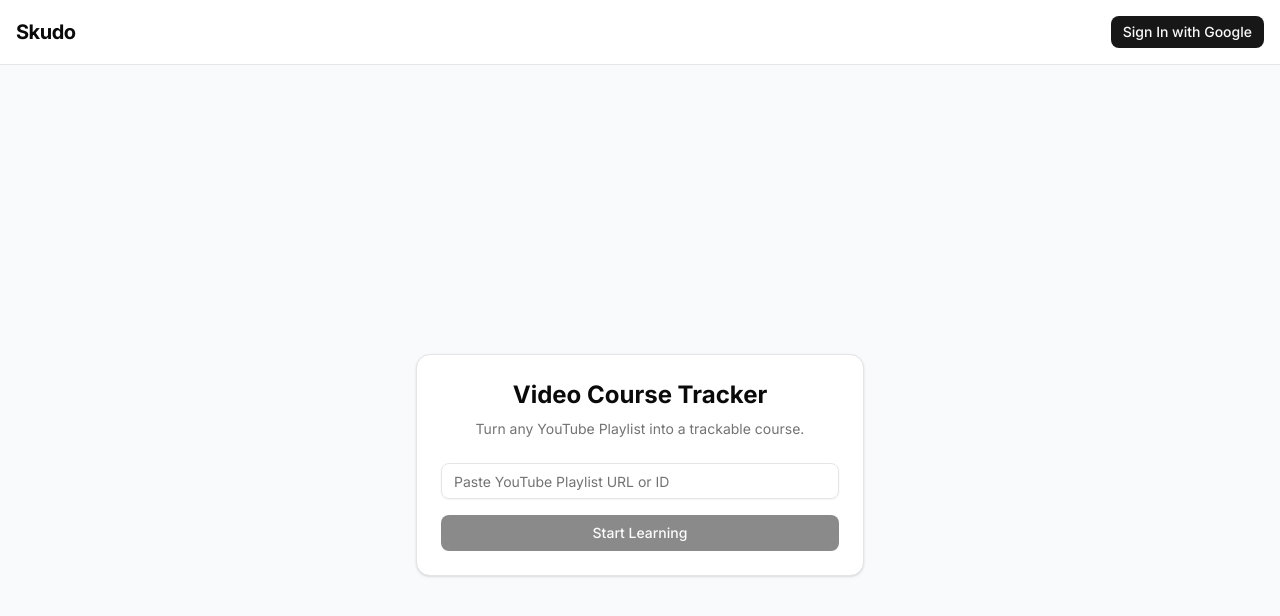
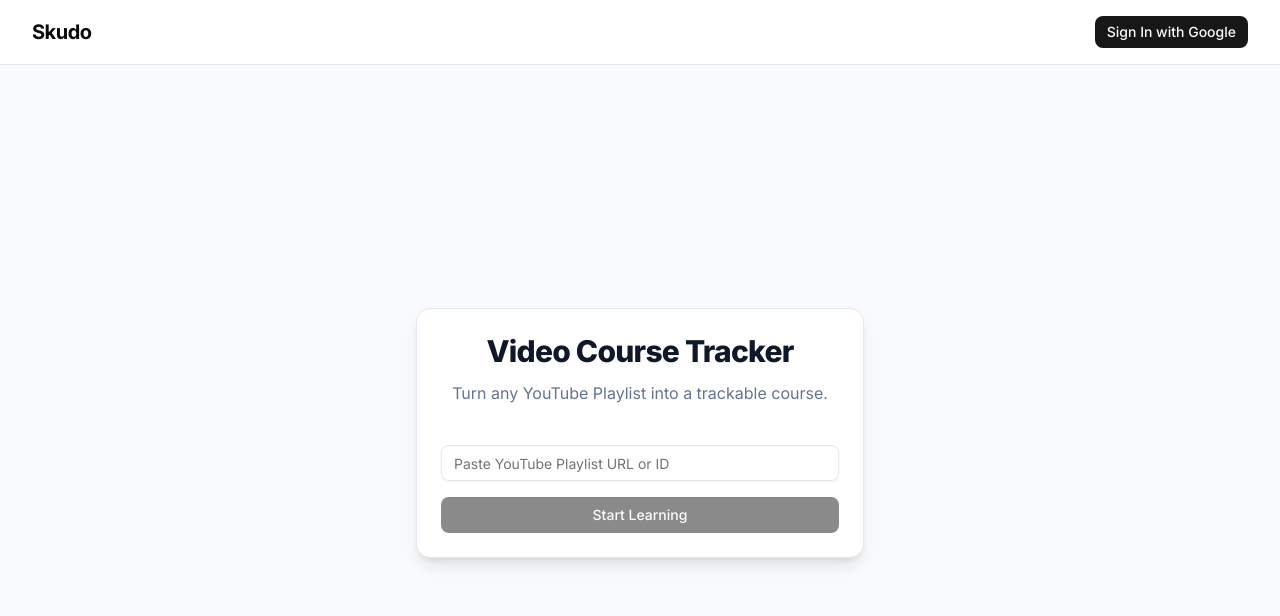
Before and after one commit to rough-sketches/skudo, a Next.js app: page / in a window 1280 px wide. Shown: the top 616 px of the page. Built offline with nearby package versions, Linux system fonts and the light colour scheme; no server answers.

Commit message:
style: improve mobile responsiveness and UI polish

```diff
--- a/src/app/course/[id]/page.tsx
+++ b/src/app/course/[id]/page.tsx
@@ -100,10 +100,10 @@
 
     return (
         <div className="container mx-auto max-w-7xl p-4 lg:p-8">
-            <div className="grid grid-cols-1 lg:grid-cols-3 gap-8">
+            <div className="grid grid-cols-1 lg:grid-cols-3 gap-6 lg:gap-8">
                 {/* Left Column: Video Player & Header */}
-                <div className="lg:col-span-2 space-y-6">
-                    <div className="aspect-video w-full rounded-xl overflow-hidden bg-slate-100 shadow-xl border border-slate-200">
+                <div className="lg:col-span-2 space-y-4 lg:space-y-6">
+                    <div className="aspect-video w-full rounded-xl overflow-hidden bg-slate-100 shadow-xl border border-slate-200 sticky top-4 z-10 lg:relative lg:top-0">
                         {activeVideoId ? (
                             <iframe
                                 src={`https://www.youtube.com/embed/${activeVideoId}?autoplay=1&rel=0`}
@@ -118,56 +118,59 @@
                         )}
                     </div>
 
-                    <Card border-none shadow-none bg-transparent>
+                    <Card className="border-none shadow-none bg-transparent">
                         <CardHeader className="px-0 pt-0">
-                            <CardTitle className="text-2xl font-bold">{course.title}</CardTitle>
-                            <div className="flex items-center gap-4 mt-2">
+                            <CardTitle className="text-xl lg:text-3xl font-bold tracking-tight text-slate-900">
+                                {course.title}
+                            </CardTitle>
+                            <div className="flex items-center gap-4 mt-3">
                                 <div className="flex-1 max-w-md h-2 bg-slate-100 rounded-full overflow-hidden">
                                     <div className="h-full bg-green-500 transition-all duration-500" style={{ width: `${progress}%` }} />
                                 </div>
-                                <span className="text-sm font-semibold text-slate-600">{progress}% Complete</span>
+                                <span className="text-sm font-bold text-slate-700">{progress}%</span>
                             </div>
-                            <p className="text-slate-500 mt-4 leading-relaxed">{course.description}</p>
+                            <p className="text-slate-500 mt-4 leading-relaxed text-sm lg:text-base">
+                                {course.description}
+                            </p>
                         </CardHeader>
                     </Card>
                 </div>
 
                 {/* Right Column: Video Playlist */}
                 <div className="space-y-4">
-                    <h3 className="font-bold text-lg text-slate-800 px-1">Checklist</h3>
-                    <ScrollArea className="h-[calc(100vh-250px)] w-full rounded-xl border border-slate-200 bg-white shadow-sm p-2">
-                        <div className="space-y-2">
+                    <h3 className="font-bold text-lg text-slate-900 px-1 hidden lg:block">Course Content</h3>
+                    <ScrollArea className="h-auto lg:h-[calc(100vh-250px)] max-h-[500px] lg:max-h-none w-full rounded-xl border border-slate-200 bg-white shadow-md lg:shadow-sm p-2">
+                        <div className="space-y-1.5 lg:space-y-2">
                             {course.videos.map((video: Video, index: number) => (
                                 <div
                                     key={video.id}
                                     onClick={() => setActiveVideoId(video.id)}
-                                    className={`group flex items-center gap-3 p-3 rounded-lg transition-all cursor-pointer ${activeVideoId === video.id
+                                    className={`group flex items-start lg:items-center gap-3 p-3 rounded-lg transition-all cursor-pointer ${activeVideoId === video.id
                                         ? "bg-slate-50 border-slate-200 border shadow-sm ring-1 ring-slate-200"
                                         : "hover:bg-slate-50 border border-transparent"
                                         }`}
                                 >
-                                    <div className="flex-shrink-0" onClick={(e) => e.stopPropagation()}>
+                                    <div className="flex-shrink-0 mt-0.5 lg:mt-0" onClick={(e) => e.stopPropagation()}>
                                         <Checkbox
                                             id={video.id}
                                             checked={completedVideos.has(video.id)}
                                             onCheckedChange={(checked) => {
-                                                // Create a fake event for toggleVideoCompletion
                                                 toggleVideoCompletion({ stopPropagation: () => { } } as any, video.id);
                                             }}
                                             className="h-5 w-5 data-[state=checked]:bg-green-500 data-[state=checked]:border-green-500"
                                         />
                                     </div>
                                     <div className="flex-1 min-w-0">
-                                        <p className={`text-sm font-medium leading-tight truncate ${completedVideos.has(video.id) ? "text-slate-400 line-through" : "text-slate-800"
+                                        <p className={`text-sm lg:text-base font-medium leading-tight ${completedVideos.has(video.id) ? "text-slate-400 line-through" : "text-slate-800"
                                             }`}>
                                             {index + 1}. {video.title}
                                         </p>
-                                        <p className="text-[10px] text-slate-400 mt-1 uppercase tracking-wider font-semibold">
+                                        <p className="text-[10px] lg:text-xs text-slate-400 mt-1 uppercase tracking-wider font-bold">
                                             {video.channelTitle}
                                         </p>
                                     </div>
                                     {activeVideoId === video.id && (
-                                        <div className="w-1.5 h-1.5 rounded-full bg-blue-500 animate-pulse" />
+                                        <div className="shrink-0 w-2 h-2 rounded-full bg-blue-500 animate-pulse mt-1.5 lg:mt-0" />
                                     )}
                                 </div>
                             ))}
--- a/src/app/layout.tsx
+++ b/src/app/layout.tsx
@@ -18,8 +18,10 @@
   return (
     <html lang="en">
       <body className={inter.className}>
-        <header className="p-4 border-b flex justify-between items-center bg-white shadow-sm">
-          <h1 className="text-xl font-bold tracking-tight">Skudo</h1>
+        <header className="px-4 lg:px-8 py-4 border-b flex justify-between items-center bg-white shadow-sm">
+          <a href="/" className="text-xl font-bold tracking-tight hover:opacity-80 transition-opacity">
+            Skudo
+          </a>
           <UserAuth />
         </header>
         <main>{children}</main>
--- a/src/app/page.tsx
+++ b/src/app/page.tsx
@@ -26,11 +26,13 @@
   };
 
   return (
-    <div className="flex min-h-screen items-center justify-center bg-gray-50 p-4">
-      <Card className="w-full max-w-md">
-        <CardHeader>
-          <CardTitle className="text-2xl font-bold text-center">Video Course Tracker</CardTitle>
-          <CardDescription className="text-center">
+    <div className="flex flex-col min-h-[calc(100vh-64px)] items-center justify-center bg-gray-50 p-6">
+      <Card className="w-full max-w-md shadow-lg border-slate-200">
+        <CardHeader className="space-y-1 pb-4 text-center">
+          <CardTitle className="text-3xl font-extrabold tracking-tight text-slate-900">
+            Video Course Tracker
+          </CardTitle>
+          <CardDescription className="text-slate-500 text-base">
             Turn any YouTube Playlist into a trackable course.
           </CardDescription>
         </CardHeader>
```
